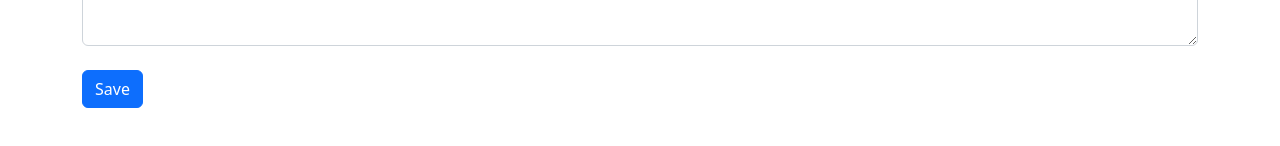
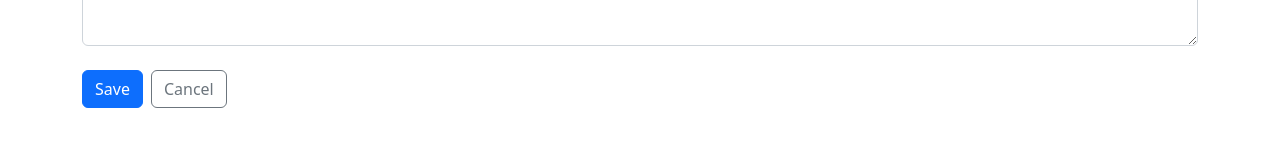
Before and after one commit to KausaChangs/advanced-note-taking-app, a React (Vite) app: page /new in a window 1280 px wide. Shown: the part 564-710 px from the top of the page. Built offline with nearby package versions, Linux system fonts and the light colour scheme.

Commit message:
added buttons styling and logic

```diff
--- a/src/noteForm.tsx
+++ b/src/noteForm.tsx
@@ -24,8 +24,14 @@ export function NoteForm() {
             <Form.Control required as="textarea" rows={15} />
           </Form.Group>
         </Row>
-        <Stack direction="horizontal">
-          <Button>Save</Button>
+        <Stack direction="horizontal" gap={2}>
+          <Button type="submit" variant="primary">
+            {" "}
+            Save
+          </Button>
+          <Button type="button" variant="outline-secondary">
+            Cancel
+          </Button>
         </Stack>
       </Stack>
     </Form>
```
